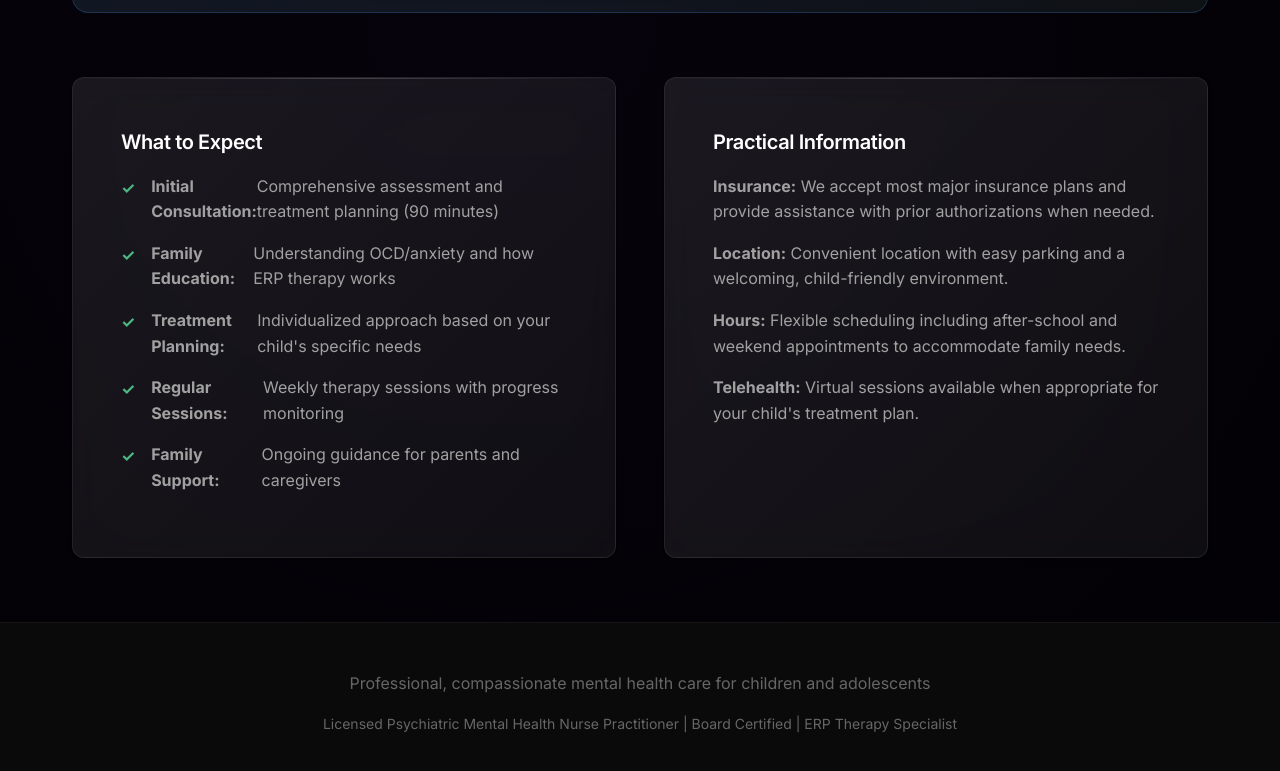
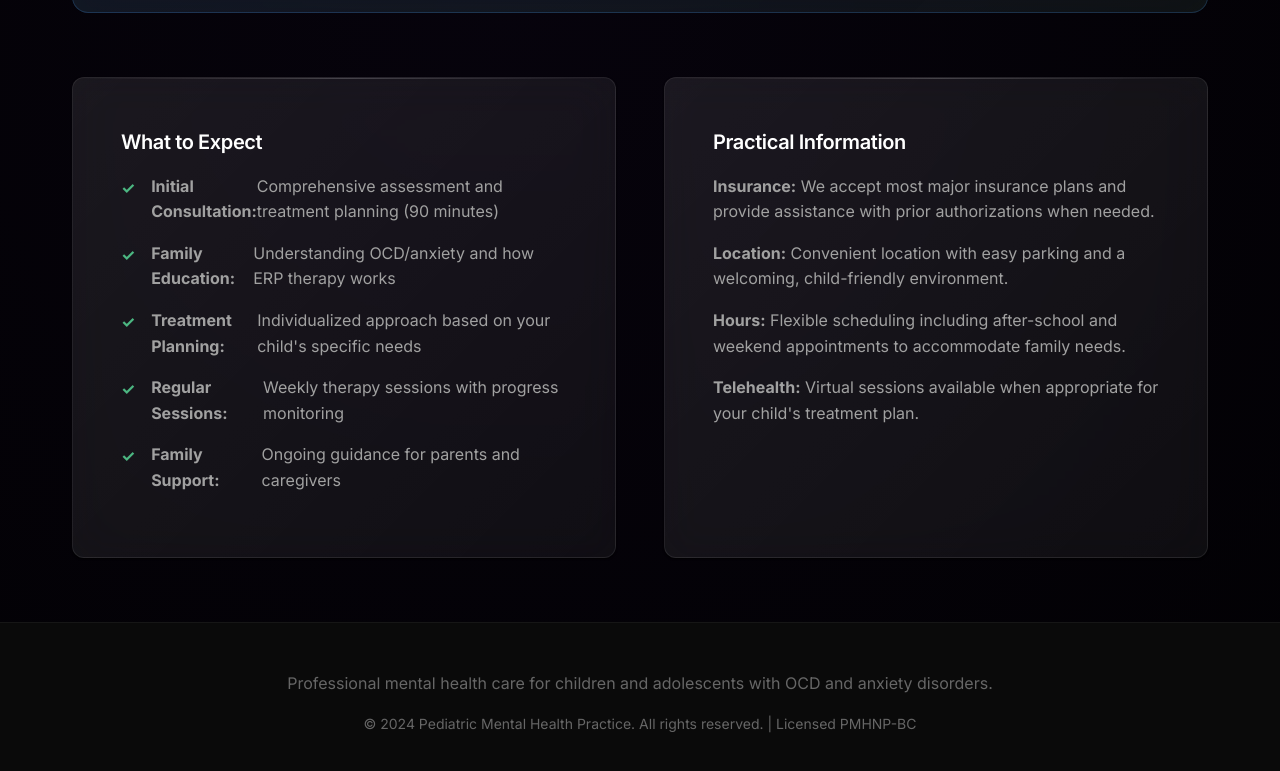
Before and after one commit to kolbydayley/hello-world-website, a website: page index.html in a window 1280 px wide. Shown: the part 3112-3883 px from the top of the page. Drawn offline with Linux system fonts and the light colour scheme.

Commit message:
Update index.html with modern design implementation

```diff
--- a/index.html
+++ b/index.html
@@ -742,10 +742,10 @@
         <div class="container">
             <div style="text-align: center;">
                 <p class="text" style="color: var(--color-text-muted); margin-bottom: var(--spacing-md);">
-                    Professional, compassionate mental health care for children and adolescents
+                    Professional mental health care for children and adolescents with OCD and anxiety disorders.
                 </p>
                 <p class="text" style="color: var(--color-text-muted); font-size: var(--font-size-sm);">
-                    Licensed Psychiatric Mental Health Nurse Practitioner | Board Certified | ERP Therapy Specialist
+                    © 2024 Pediatric Mental Health Practice. All rights reserved. | Licensed PMHNP-BC
                 </p>
             </div>
         </div>
```
